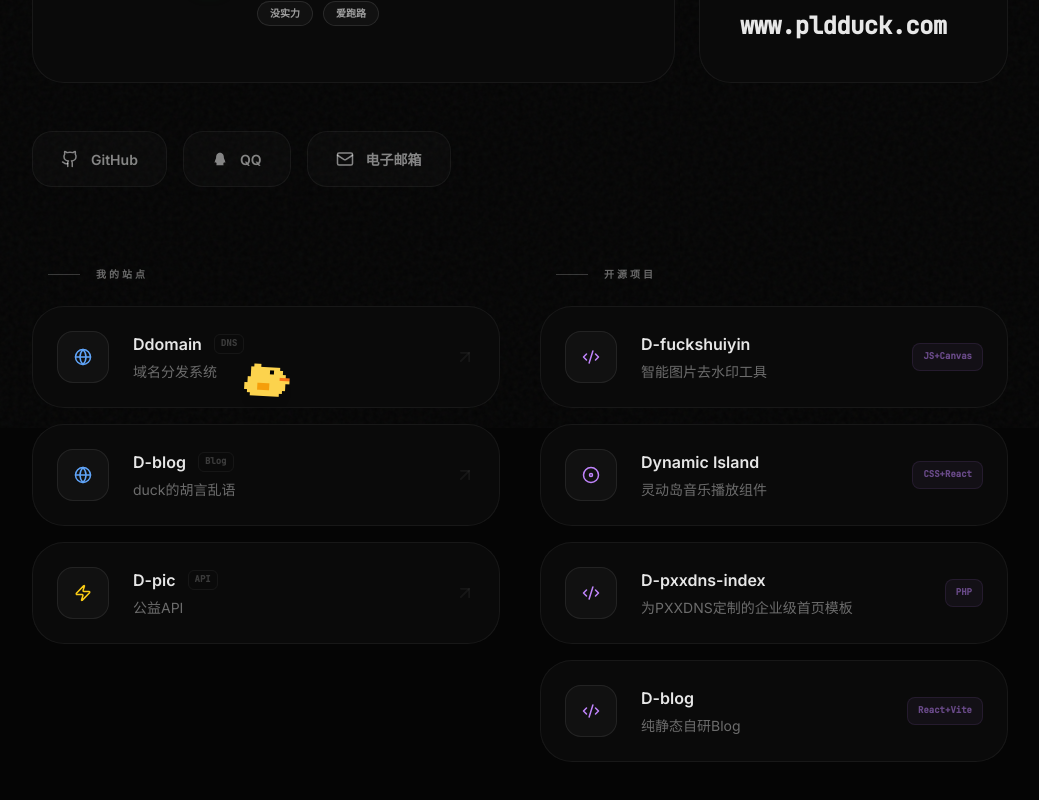
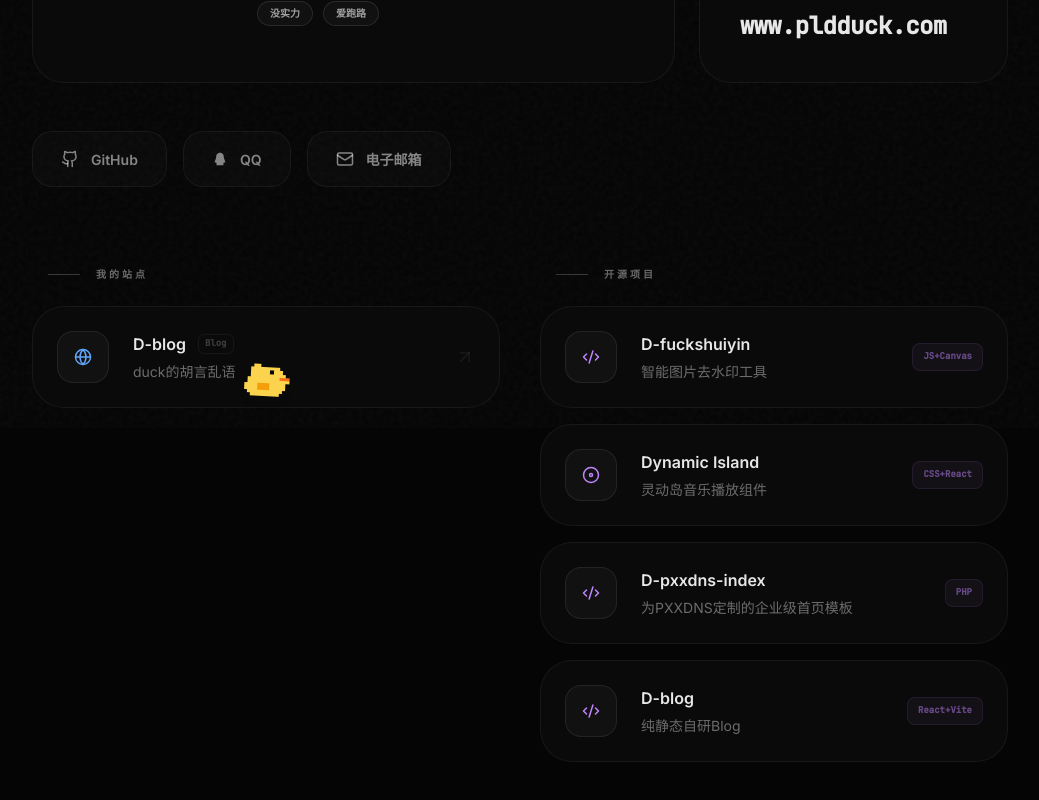
Before and after one commit to ououduck/dworld, a React (Vite) app: page / in a window 1280 px wide. Shown: the part 372-1172 px from the top of the page, without its empty margins (120-1159 px from the left). Built offline with nearby package versions, Linux system fonts and the light colour scheme; a web font is replaced by a local one.

Commit message:
chore(config): 移除两个旧的站点配置项

```diff
--- a/config.ts
+++ b/config.ts
@@ -51,28 +51,12 @@ export const SITE_CONFIG = {
   // 站点列表驱动“我的站点”区域，后续扩展时只需追加数据即可复用现有卡片渲染。
   sites: [
     {
-      title: 'Ddomain',
-      en: 'DNS',
-      desc: '域名分发系统',
-      url: 'https://dns.3pw.pw',
-      icon: 'Globe',
-      color: "text-blue-400"
-    },
-    {
       title: 'D-blog',
       en: 'Blog',
       desc: 'duck的胡言乱语',
       url: 'https://blog.pldduck.com',
       icon: 'Globe',
       color: "text-blue-400"
-    },
-    {
-      title: 'D-pic',
-      en: 'API',
-      desc: '公益API',
-      url: 'https://api.pldduck.com/',
-      icon: 'Zap',
-      color: "text-yellow-400"
     }
   ],
 
```
